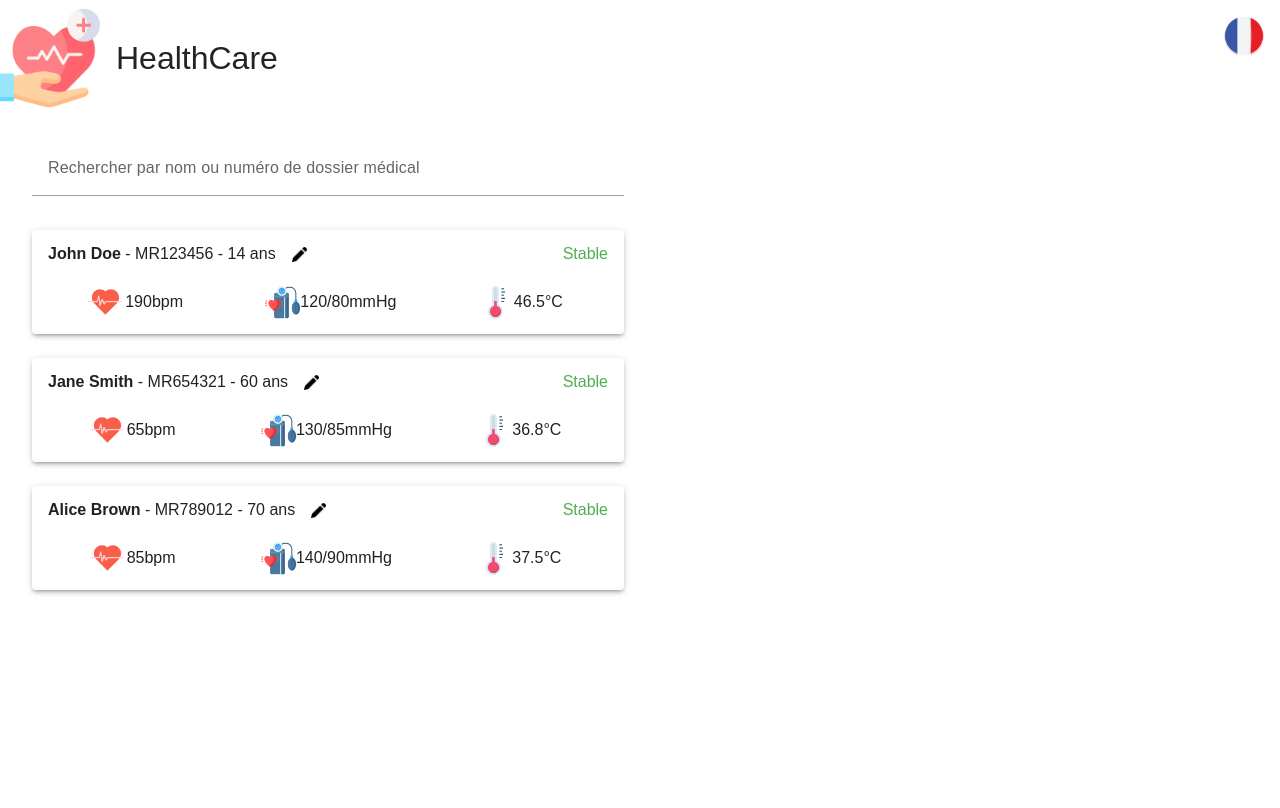
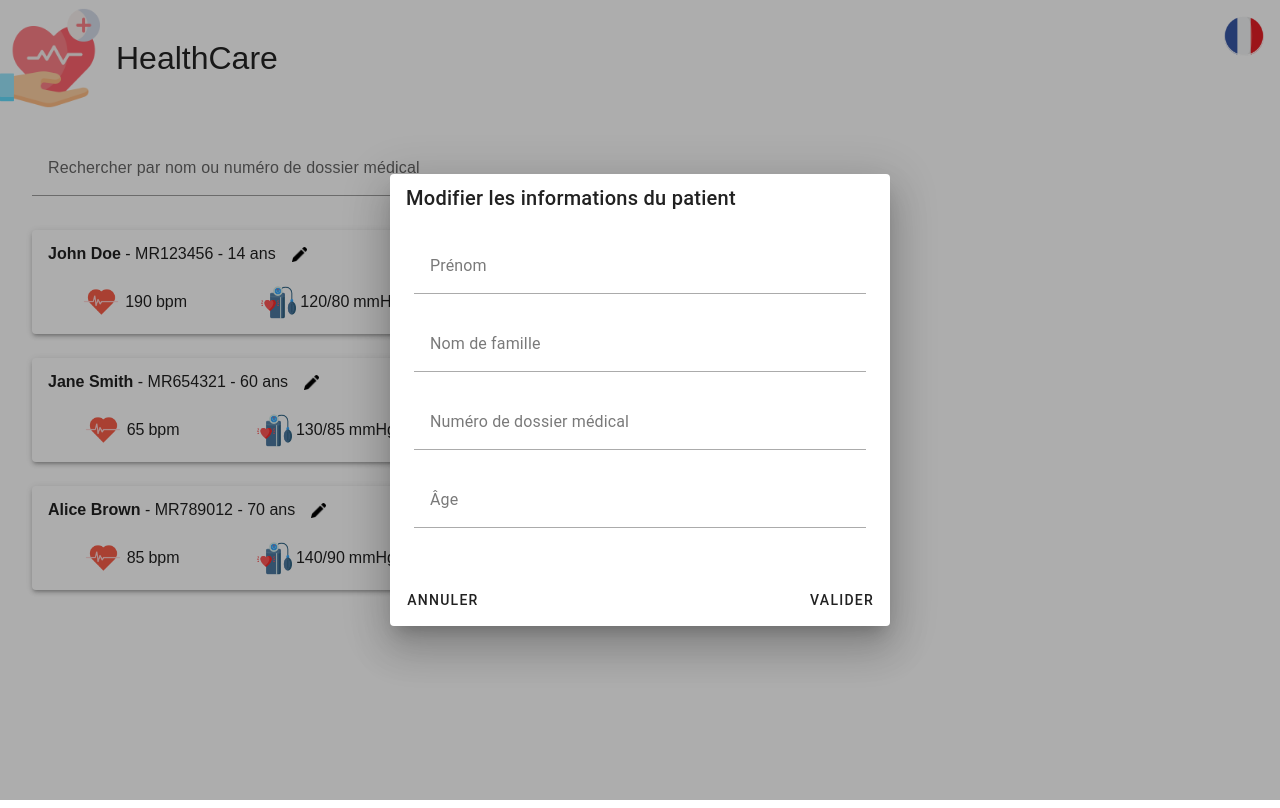
Before and after one commit to Inescia/healthcare, a Vue app: page / in a window 1280 px wide. Both pictures are taken after a click on the picture 299 px from the left and 254 px from the top of the page. Built offline with nearby package versions, Linux system fonts and the light colour scheme.

Commit message:
Add check status

```diff
--- a/package.json
+++ b/package.json
@@ -15,8 +15,10 @@
   },
   "dependencies": {
     "@fontsource/roboto": "^5.2.8",
+    "chart.js": "^4.5.0",
     "pinia": "^3.0.3",
     "vue": "^3.5.18",
+    "vue-chartjs": "^5.3.2",
     "vue-i18n": "^11.1.12",
     "vuetify": "^3.10.2"
   },
--- a/src/components/PatientCard.vue
+++ b/src/components/PatientCard.vue
@@ -22,17 +22,17 @@
       </div>
       <div class="d-flex justify-space-around">
         <!-- @TODO: factorize with a v-for -->
-        <div class="d-flex align-center mr-2">
+        <div class="d-flex align-center mr-2 ga-1">
           <img alt="heartRate icon" height="40" src="../assets/icons/heartRate.png" />
           <span>{{ data.vitals.heartRate[0] }}</span>
           <span>{{ $t(`FIELDS.vitals.heartRate.UNIT`) }}</span>
         </div>
-        <div class="d-flex align-center mr-2">
+        <div class="d-flex align-center mr-2 ga-1">
           <img alt="bloodPressure icon" height="35" src="../assets/icons/bloodPressure.png" />
           <span>{{ Object.values(data.vitals.bloodPressure[0]).join('/') }}</span>
           <span>{{ $t(`FIELDS.vitals.bloodPressure.UNIT`) }}</span>
         </div>
-        <div class="d-flex align-center mr-2">
+        <div class="d-flex align-center mr-2 ga-1">
           <img alt="temperature icon" height="35" src="../assets/icons/temperature.png" />
           <span>{{ data.vitals.temperature[0] }}</span>
           <span>{{ $t(`FIELDS.vitals.temperature.UNIT`) }}</span>
@@ -43,18 +43,22 @@
 </template>
 
 <script>
+import { useDashboard } from '@/stores/dashboard';
+
 export default {
   name: 'PatientCard',
   props: {
     data: { type: Object, required: true },
   },
   data() {
-    return {};
+    return {
+      store: useDashboard(),
+    };
   },
+
   computed: {
     getStatus() {
-      // @TODO
-      return 'stable';
+      return this.store.getPatientStatus(this.data);
     },
     getStatusColor() {
       switch (this.getStatus) {
--- a/src/locales/en.json
+++ b/src/locales/en.json
@@ -42,6 +42,11 @@
     "CRITICAL_STATUS": "The patient ${firstName} ${lastName} has a critical status!"
   },
 
+  "RULES": {
+    "REQUIRED": "This field is required",
+    "NUMBER": "This field must be a number"
+  },
+
   "STATUS": {
     "stable": "Stable",
     "instable": "Instable",
--- a/src/locales/fr.json
+++ b/src/locales/fr.json
@@ -42,6 +42,11 @@
     "CRITICAL_STATUS": "Le patient ${firstName} ${lastName} est dans un état critique !"
   },
 
+  "RULES": {
+    "REQUIRED": "Ce champ est requis",
+    "NUMBER": "Ce champ doit être un nombre"
+  },
+
   "STATUS": {
     "stable": "Stable",
     "instable": "Instable",
--- a/src/modals/EditModal.vue
+++ b/src/modals/EditModal.vue
@@ -1,166 +1,85 @@
 <template>
-  <div class="fixed inset-0 flex items-center justify-center bg-black bg-opacity-50 p-4">
-    <div class="bg-white px-6 pt-2 pb-4 rounded-2xl shadow-lg w-[600px]">
-      <div class="flex justify-between items-center mb-2">
-        <div class="flex items-center gap-2">
-          <img :src="formatImgUrl(category)" :alt="category" class="w-6 h-6" />
-          <h3 class="ml-0">{{ categories[category] }}</h3>
-        </div>
-        <button @click="$emit('close')" class="text-black text-3xl cursor-pointer">&times;</button>
-      </div>
-
-      <div class="space-y-2">
-        <div class="flex gap-4 mb-2">
-          <input
-            v-model="localItem.name"
-            type="text"
-            placeholder="Nom*"
-            class="w-3/4 p-2 border rounded-md"
+  <v-dialog max-width="500">
+    <v-card>
+      <v-card-title>{{ $t('TITLES.EDIT_PATIENT') }}</v-card-title>
+      <v-card-text>
+        <v-form ref="form" v-model="isValid">
+          <!-- @TODO: factorize with a v-for -->
+          <v-text-field
+            v-model="localItem.firstName"
+            :label="$t('FIELDS.firstName.LABEL')"
+            :rules="[(v) => !!v || $t('RULES.REQUIRED')]"
+            bg-color="transparent"
+            flat
             required
           />
-          <input
-            v-model="localItem.price"
-            placeholder="Prix*"
-            class="w-1/4 p-2 border rounded-md"
+          <v-text-field
+            v-model="localItem.lastName"
+            :label="$t('FIELDS.lastName.LABEL')"
+            :rules="[(v) => !!v || $t('RULES.REQUIRED')]"
+            bg-color="transparent"
+            flat
+            required
           />
-        </div>
-        <textarea
-          v-model="localItem.description"
-          placeholder="Description"
-          class="w-full p-2 border rounded-md h-24"
-        />
-
-        <div v-if="category === 'pizza'" class="flex gap-4 text-sm">
-          <label class="flex items-center space-x-2">
-            <input type="checkbox" v-model="localItem.isVegetarian" />
-            <p class="my-0">Végétarienne</p>
-          </label>
-          <label class="flex items-center space-x-2">
-            <input type="checkbox" v-model="localItem.isMeat" />
-            <p class="my-0">Viande</p>
-          </label>
-          <label class="flex items-center space-x-2">
-            <input type="checkbox" v-model="localItem.isFish" />
-            <p class="my-0">Poisson</p>
-          </label>
-        </div>
-        <div class="flex gap-4 text-sm">
-          <label class="flex items-center space-x-2">
-            <input type="checkbox" v-model="localItem.isHidden" />
-            <p class="my-0">Caché</p>
-          </label>
-          <label v-if="category === 'pizza'" class="flex items-center space-x-2">
-            <input type="checkbox" v-model="localItem.isFavorite" />
-            <p class="my-0">A la une</p>
-          </label>
-        </div>
-
-        <p v-if="!isValid" class="text-red">Veuillez remplir correctement les champs</p>
-        <div class="flex justify-between items-center mt-6">
-          <AppButton
-            v-if="item"
-            label="Supprimer"
-            color="red"
-            class="py-2 px-8 ml-0"
-            @click="deleteItem"
+          <v-text-field
+            v-model="localItem.medicalRecordNumber"
+            :label="$t('FIELDS.medicalRecordNumber.LABEL')"
+            :rules="[(v) => !!v || $t('RULES.REQUIRED')]"
+            bg-color="transparent"
+            flat
+            required
           />
-          <AppButton
-            v-if="item"
-            :is-loading="isLoading"
-            label="Valider"
-            class="py-2 px-8 mr-0"
-            @click="validateItem"
+          <v-text-field
+            v-model="localItem.age"
+            :label="$t('FIELDS.age.LABEL')"
+            :rules="[
+              (v) => !!v || $t('RULES.REQUIRED'),
+              (v) => (v && !isNaN(parseFloat(v))) || $t('RULES.NUMBER'),
+            ]"
+            bg-color="transparent"
+            flat
+            required
           />
-          <AppButton
-            v-else
-            :is-loading="isLoading"
-            label="Ajouter"
-            class="py-2 px-8 mr-0 ml-auto"
-            @click="validateItem"
-          />
-        </div>
-      </div>
-    </div>
-  </div>
+        </v-form>
+      </v-card-text>
+      <v-card-actions>
+        <v-btn text @click="$emit('close')">{{ $t('BUTTONS.CANCEL') }}</v-btn>
+        <v-spacer />
+        <v-btn @click="update">{{ $t('BUTTONS.VALIDATE') }}</v-btn>
+      </v-card-actions>
+    </v-card>
+  </v-dialog>
 </template>
 
 <script>
-import AppButton from '../components/AppButton.vue';
-import { useMenu } from '@/stores/dashboard.js';
+import { useDashboard } from '@/stores/dashboard.js';
 
 export default {
   name: 'EditModal',
-  components: { AppButton },
   props: {
-    category: {
-      type: String,
-      required: false,
-    },
     item: {
       type: Object,
-      required: false,
+      required: true,
     },
   },
   data() {
     return {
-      categories: { pizza: 'Pizza', drink: 'Boisson', dessert: 'Dessert' },
-      isLoading: false,
-      localItem: {
-        name: '',
-        price: '',
-        description: '',
-        isVegetarian: false,
-        isMeat: false,
-        isFish: false,
-        isFavorite: false,
-        isHidden: false,
-      },
-      store: useMenu(),
+      isValid: false,
+      localItem: {},
+      store: useDashboard(),
     };
   },
 
-  computed: {
-    isValid() {
-      return this.localItem.name.trim().length && parseFloat(this.localItem.price);
-    },
-  },
-
   mounted() {
-    if (this.item) this.localItem = { ...this.localItem, ...this.item };
+    console.log(this.item);
+    this.localItem = { ...this.item };
   },
 
   methods: {
-    formatImgUrl(name) {
-      return new URL(`../assets/icons/${name}.png`, import.meta.url).href;
-    },
-
-    async addItem() {
-      this.isLoading = true;
-      await this.store.addItem(this.category, this.localItem);
+    update() {
+      if (!this.isValid) return;
+      this.store.updatePatientData(this.item.id, this.localItem);
       this.$emit('close');
-      this.isLoading = false;
-    },
-
-    async deleteItem() {
-      this.isLoading = true;
-      await this.store.deleteItem(this.category, this.item);
-      this.$emit('close');
-      this.isLoading = false;
-    },
-
-    async updateItem() {
-      this.isLoading = true;
-      await this.store.deleteItem(this.category, this.item);
-      await this.store.addItem(this.category, this.localItem);
-      this.$emit('close');
-      this.isLoading = false;
-    },
-
-    validateItem() {
-      if (this.isValid) {
-        this.localItem.price = parseFloat(this.localItem.price);
-        this.item ? this.updateItem() : this.addItem();
-      }
     },
   },
 };
--- a/src/pages/HomePage.vue
+++ b/src/pages/HomePage.vue
@@ -20,7 +20,7 @@
           :key="patient.id"
           :data="patient"
           @selectPatient="selectedPatientId = $event"
-          @editPatient="showEditModal = true"
+          @editPatient="openModal($event)"
         />
       </section>
       <!-- GRAPH -->
@@ -29,17 +29,19 @@
         <p v-else class="ma-8 text-center">{{ $t('TITLES.SELECT_PATIENT') }}</p>
       </section>
     </main>
+    <EditModal v-model="showEditModal" :item="selectedPatient" @close="showEditModal = false" />
   </div>
 </template>
 
 <script>
 import GraphCard from '@/components/GraphCard.vue';
 import PatientCard from '@/components/PatientCard.vue';
+import EditModal from '@/modals/EditModal.vue';
 import { useDashboard } from '@/stores/dashboard';
 
 export default {
   name: 'HomePage',
-  components: { GraphCard, PatientCard },
+  components: { EditModal, GraphCard, PatientCard },
   data() {
     return {
       searchInput: '',
@@ -64,6 +66,15 @@ export default {
     this.store.fetchPatientList();
   },
 
-  methods: {},
+  methods: {
+    openModal(patientId) {
+      this.selectedPatientId = patientId;
+      setTimeout(() => {
+        this.$nextTick(() => {
+          this.showEditModal = true;
+        });
+      }, 100);
+    },
+  },
 };
 </script>
--- a/src/stores/dashboard.js
+++ b/src/stores/dashboard.js
@@ -15,6 +15,39 @@ export const useDashboard = defineStore('dashboard', {
     },
     getPatientById: (state) => (id) => {
       return state.patientList.find((item) => item.id === id);
+    },
+    // @TODO: move this logic to a utils file (and improve it)
+    getPatientStatus: () => (patient) => {
+      var count = 0;
+      const { heartRate, bloodPressure, temperature } = patient.vitals;
+
+      // Heart rate
+      if (patient.age < 18 && (heartRate < 80 || heartRate > 120)) count++;
+      else if (patient.age < 65 && (heartRate < 60 || heartRate > 80)) count++;
+      else if (patient.age >= 65 && (heartRate < 70 || heartRate > 90)) count++;
+
+      // Blood pressure
+      if (
+        patient.age < 18 &&
+        (bloodPressure.systolic < 120 ||
+          bloodPressure.systolic > 140 ||
+          bloodPressure.diastolic < 60 ||
+          bloodPressure.diastolic > 80)
+      )
+        count++;
+      else if (
+        patient.age >= 18 &&
+        (bloodPressure.systolic < 150 ||
+          bloodPressure.systolic > 170 ||
+          bloodPressure.diastolic != 90)
+      )
+        count++;
+
+      // Temperature
+      if (temperature < 36.3 || temperature > 37.5) count++;
+      if (temperature < 29 || temperature > 42.6) count++;
+
+      return count == 0 ? 'stable' : count == 1 ? 'instable' : 'critical';
     },
   },
 
```
Also changed, not shown: 1 other file (tests, documents, lock files or other folders).
